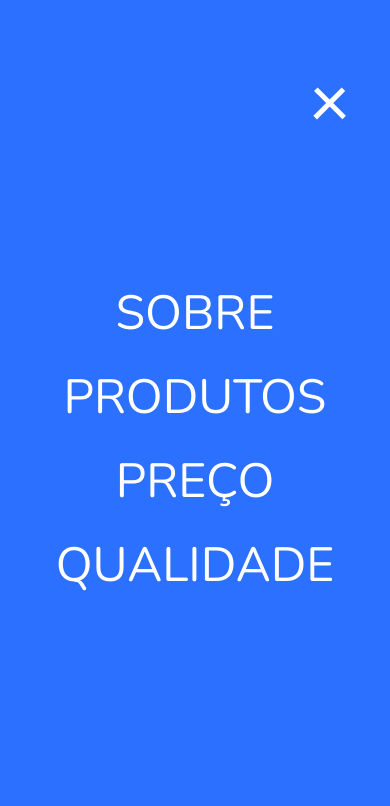
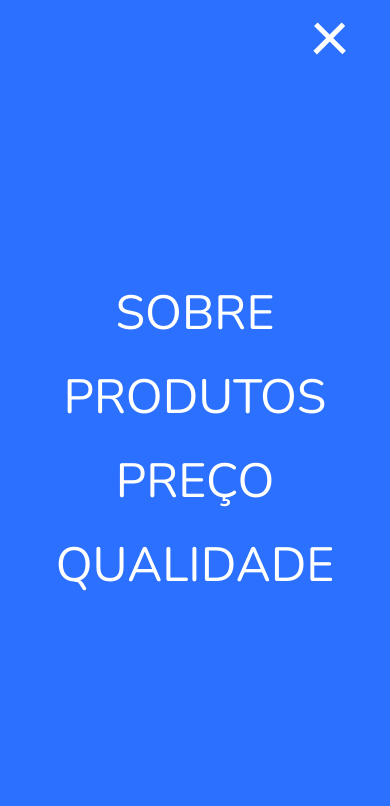
Before and after one commit to huriellopes/FlexBlog, a website: page index.html in a window 390 px wide. Both pictures are taken after a click on the element 330 px from the left and 39 px from the top of the page. Shown: the top 806 px of the page. Drawn offline with nearby package versions, Linux system fonts and the light colour scheme.

Commit message:
arrumando o x do menu

```diff
--- a/assets/css/style.css
+++ b/assets/css/style.css
@@ -479,7 +479,7 @@ img {
   .menu-all.on .menu-toggle {
     position: absolute;
     right: 0;
-    top: 85px;
+    top: 20px;
   }
 
   .menu-all.on .menu-toggle .one {
@@ -561,7 +561,7 @@ img {
   .menu-all.on .menu-toggle {
     position: absolute;
     right: 0;
-    top: 85px;
+    top: 20px;
   }
 
   .menu-all.on .menu-toggle .one {
```
